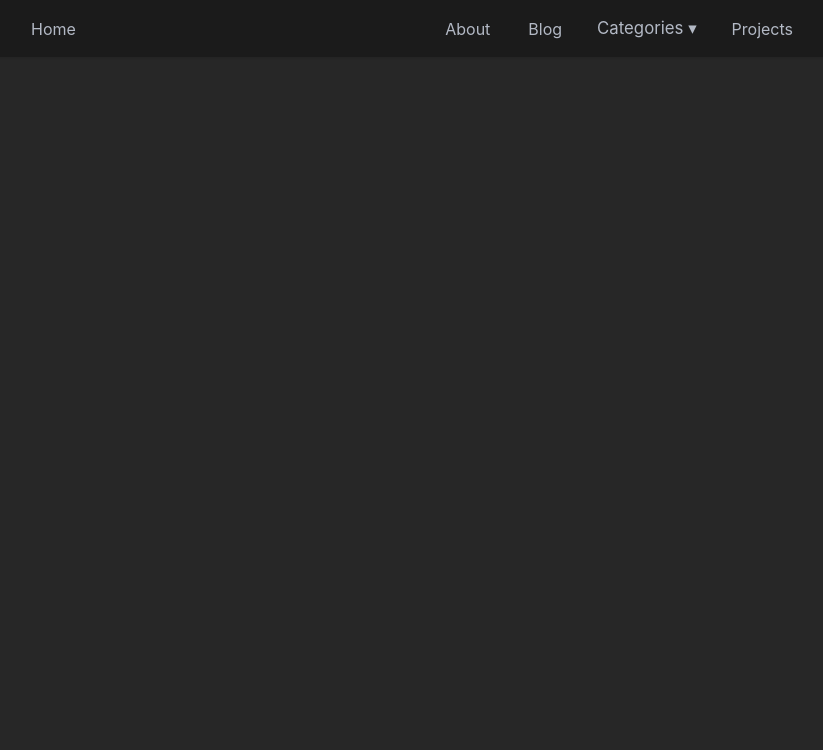
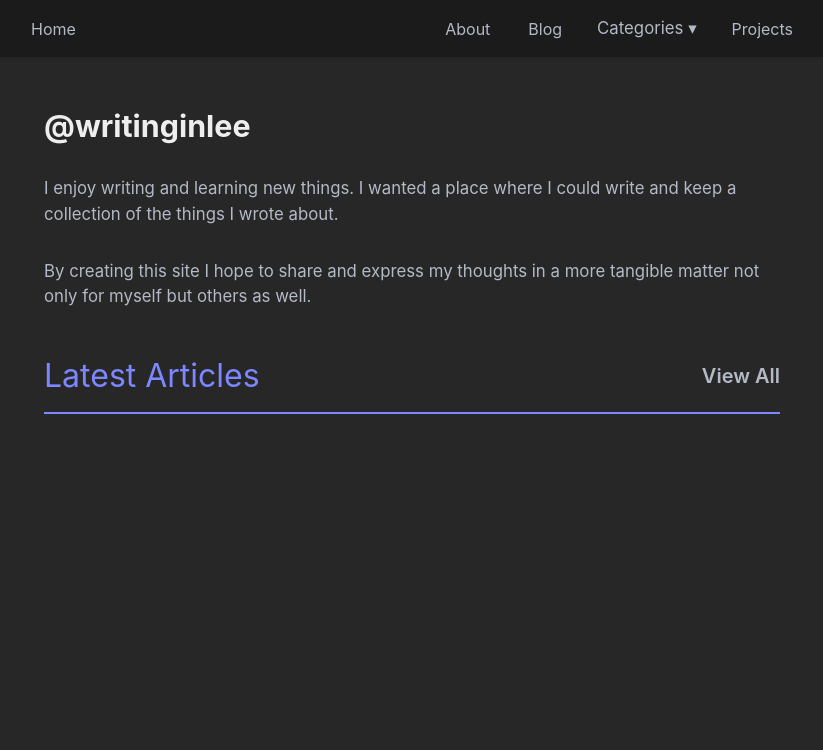
Before and after one commit to writinginlee/writinginlee.com, a Gatsby site: page / in a window 1280 px wide. Shown: the top 750 px of the page, without its empty margins (228-1051 px from the left). Built offline with nearby package versions, Linux system fonts and the light colour scheme; Gatsby itself is replaced by a stand-in of ours.

Commit message:
Add home page contents

```diff
--- a/src/pages/index.js
+++ b/src/pages/index.js
@@ -1,15 +1,43 @@
-import React from "react";
-import { graphql } from "gatsby";
+import React, { useMemo } from "react";
+import { graphql, Link } from "gatsby";
 
 import { Layout } from "../components/layout";
+import { Posts } from "../components/posts";
 import { Seo } from "../components/seo";
+
+import { getSimplifiedPosts } from "../utils/blog-post-helpers";
+
+import * as styles from "./index.module.css";
 
 const Index = ({ data }) => {
   const title = data.site.siteMetadata.title;
+  const latest = data.latest.nodes;
+  const simplifiedLatest = useMemo(() => getSimplifiedPosts(latest), [latest]);
 
   return (
     <Layout>
       <Seo title={title} />
+      <article>
+        <header>
+          <h1 className={styles.h1}>@writinginlee</h1>
+          <p className={styles.p}>
+            I enjoy writing and learning new things. I wanted a place where I
+            could write and keep a collection of the things I wrote about.
+          </p>
+          <p className={styles.p}>
+            By creating this site I hope to share and express my thoughts in a
+            more tangible matter not only for myself but others as well.
+          </p>
+        </header>
+        <section>
+          <h2 className={styles.h2}>
+            <span>Latest Articles</span> <Link to="/blog">View All</Link>
+          </h2>
+          <div>
+            <Posts data={simplifiedLatest} />
+          </div>
+        </section>
+      </article>
     </Layout>
   );
 };
--- /dev/null
+++ b/src/pages/index.module.css
@@ -0,0 +1,22 @@
+.h1 {
+  text-align: left;
+  font-size: 1.9rem;
+  margin-bottom: 2rem;
+  margin-top: 1rem;
+}
+.p {
+  text-align: left;
+  margin-bottom: 2rem;
+}
+.h2 {
+  display: flex;
+  align-items: center;
+  justify-content: space-between;
+  border-bottom: 2px solid var(--primary);
+  padding-bottom: 1rem;
+  padding-top: 1rem;
+}
+.h2 a {
+  font-weight: 600;
+  font-size: 1.25rem;
+}
```
